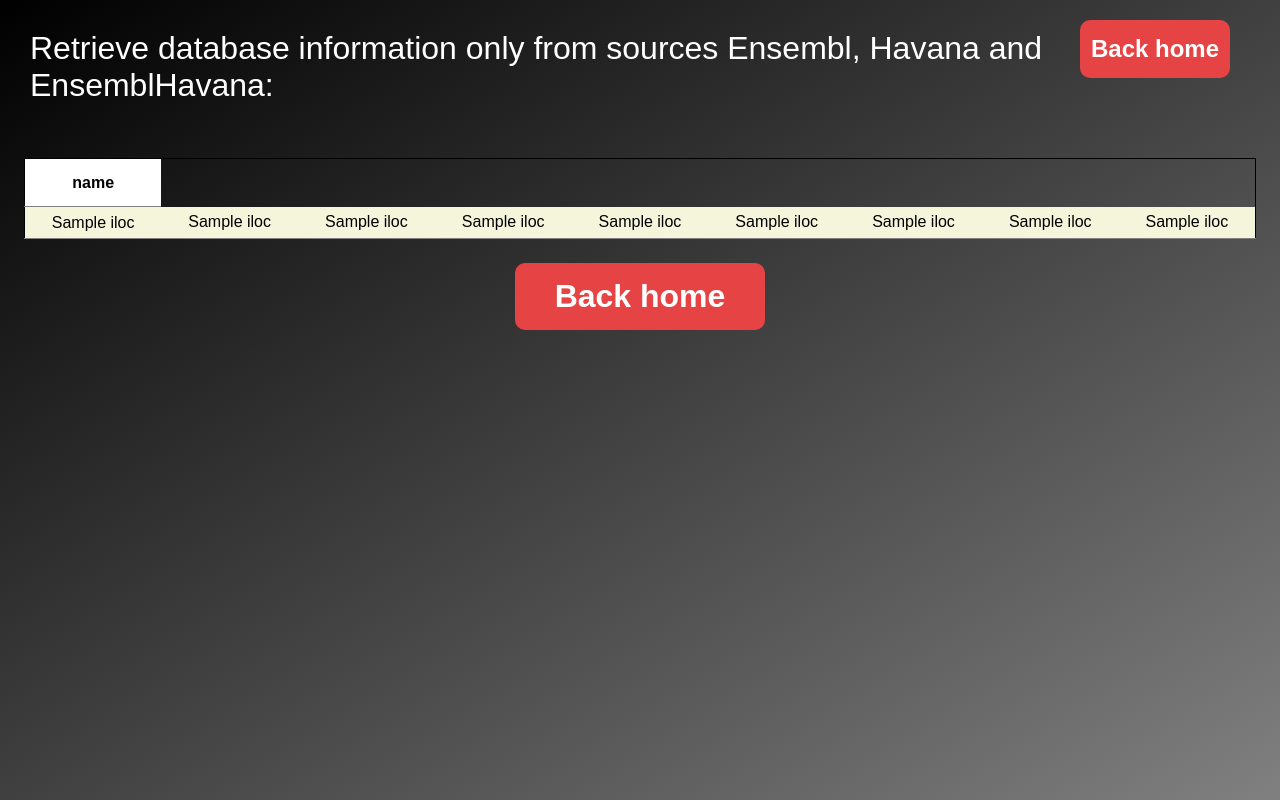
After one commit to alessandromacc/AP-project, a Flask app: template templates/EHfullselect.html in a window 1280 px wide. The commit adds this page. Run offline with Flask 2, Linux system fonts and the light colour scheme; the template is opened without the code that fills it: most values are stand-ins (such as "Sample title", 1, 10 or a date in 2020); parts of the project's set-up code (start-up, migrations or seed data) failed here and were passed over.

Commit message:
final layout fixed in all pages, added EHfullselect

```diff
--- a/server.py
+++ b/server.py
@@ -75,6 +75,11 @@
     d = df.execute(reg, 'EHselect')
     return render_template('EHselect.html', d=d, desc=Gff3.description())
 
+@myapp.route('/EHfullselect')
+def EH_fullselect(reg=reg, df=df):
+    d = df.execute(reg, 'EHselect')
+    return render_template('EHfullselect.html', d=d, desc=Gff3.description())
+
 @myapp.route('/EHentries')
 def EH_entries(reg=reg, df=df):
     d = df.execute(reg, 'EHentries')
--- a/static/unique.css
+++ b/static/unique.css
@@ -92,22 +92,20 @@
     border:1px solid red;
 }
 .header{
-    position: absolute;
-    left:30px;
-    top:30px;
     font-size: 4vh;
-    background-color: black;
     color:white;
-    width:700px;
-    text-align:center;
+    width: 100%;
+    padding: 30px;
 }
 .docu-header{
-
     font-size: 2rem;
-    background-color: black;
+    background-image:linear-gradient(to bottom right, black, gray);
+    background-size: cover;
+    background-position: center;
+    background-repeat: no-repeat;
     color:white;
     width:100%;
-
+    padding: 30px;
 }
 
 .pag-background{
@@ -116,14 +114,8 @@
     background-position: center;
     background-repeat: no-repeat;
 }
-
-.header-home{
-    width: 100%;
-    font-size: 4vh;
-    background-color: plum;
-    text-align: center;
-    vertical-align: middle;
-    height: 6vh;
+html, body{
+    min-height: 100%;
 }
 
 .content{
@@ -171,6 +150,7 @@
     top: 100%;
     margin-right: auto;
     margin-left: auto;
+    margin-bottom: 20px;
 
 }
 
@@ -186,9 +166,39 @@
     opacity: 0.5;
 }
 
+.button-backhome-up{
+    color:white;
+    background-color: rgb(230, 68, 68);
+    width: 150px;
+    padding-top: 15px;
+    padding-bottom: 15px;
+    font-weight:600;
+    text-align: center;
+    border-radius: 10px;
+    transition: background-color 0.33s, color 0.33s;
+    font-size:3vh;
+    position: absolute;
+    right: 50px;
+    top: 20px;
+
+}
+
+.button-backhome-up:hover{
+    background-color:rgba(230, 68, 68, 0.5) ;
+    color:white;
+    opacity: 0.7;
+}
+
+.button-backhome-up:hover{
+    background-color:rgba(245, 40, 40, 0.603) ;
+    color:white;
+    opacity: 0.5;
+}
+
 table{
     min-width: 30%;
-
+    margin-left: auto;
+    margin-right: auto;
     border: 1px solid;
     border-collapse: collapse;
 }
--- a/templates/BasicInfo.html
+++ b/templates/BasicInfo.html
@@ -8,8 +8,8 @@
     <title>Obtain basic informations</title>
 </head>
 <body class="pag-background">
-    <div class="banner">
-
+    <div class = 'button-backhome-up'>
+        <a href="/" >Back home</a>
     </div>
     <div class="header">
         Basic informations about the dataset:
--- a/templates/EHGeneNames.html
+++ b/templates/EHGeneNames.html
@@ -8,8 +8,8 @@
     <title>EHGeneNames</title>
 </head>
 <body class="pag-background">
-    <div class="banner">
-
+    <div class = 'button-backhome-up'>
+        <a href="/" >Back home</a>
     </div>
     <div class="header">
         Retrieve gene names only from sources Ensembl, Havana and EnsemblHavana:
--- a/templates/EHentries.html
+++ b/templates/EHentries.html
@@ -8,8 +8,8 @@
     <title>EHentries</title>
 </head>
 <body class="pag-background">
-    <div class="banner">
-
+    <div class = 'button-backhome-up'>
+        <a href="/" >Back home</a>
     </div>
     <div class="header">
         Retrieve entries counts only from sources Ensembl, Havana and EnsemblHavana:
--- /dev/null
+++ b/templates/EHfullselect.html
@@ -0,0 +1,38 @@
+<!DOCTYPE html>
+<html lang="en">
+<head>
+    <meta charset="UTF-8">
+    <meta http-equiv="X-UA-Compatible" content="IE=edge">
+    <meta name="viewport" content="width=device-width, initial-scale=1.0">
+    <link rel="stylesheet" href="/static/unique.css">
+    <title>EHfullselect</title>
+</head>
+<body class="pag-background">
+    <div class = 'button-backhome-up'>
+        <a href="/" >Back home</a>
+    </div>
+    <div class="header">
+        Retrieve database information only from sources Ensembl, Havana and EnsemblHavana:
+    </div>
+    <div class="content">
+        <table class="fullrow">
+            <tr>
+                {%for z in desc.keys()%}
+                <th>{{z}}</th>
+                {%endfor%}
+            </tr>
+            {% set h = d.dataframe['Type']|length %}
+            {% for i in range(h) %}
+            <tr>
+                {% for j in range(9) %}
+                <td>{{d.dataframe.iloc[i,j]}}</td>
+                {%endfor%}
+            </tr>
+            {%endfor%}
+        </table>
+    </div>
+    <div class="button-backhome">
+        <a href="/" >Back home</a>
+    </div>
+</body>
+</html>
--- a/templates/EntireChromosomes.html
+++ b/templates/EntireChromosomes.html
@@ -8,11 +8,11 @@
     <title>EntireChromosomes</title>
 </head>
 <body class="pag-background">
-    <div class = "banner">
-
+    <div class = 'button-backhome-up'>
+        <a href="/" >Back home</a>
     </div>
     <div class = "header">
-        Here is data about entire chromosomes in the genome assembly:
+        Data about entire chromosomes in the genome assembly:
     </div>
     <div class = "content">
         <table class="fullrow">
--- a/templates/EntriesCount.html
+++ b/templates/EntriesCount.html
@@ -8,11 +8,11 @@
     <title>EntriesCount</title>
 </head>
 <body class="pag-background">
-    <div class = "banner">
-
+    <div class = 'button-backhome-up'>
+        <a href="/" >Back home</a>
     </div>
     <div class = "header">
-        Here is a list of the entries for each available source:
+        Retrieve entries count for each available source:
     </div>
     <div class = "content">
         <table>
--- a/templates/FeaturesCount.html
+++ b/templates/FeaturesCount.html
@@ -8,11 +8,11 @@
     <title>FeaturesCount</title>
 </head>
 <body class="pag-background">
-    <div class = "banner">
-
+    <div class = 'button-backhome-up'>
+        <a href="/" >Back home</a>
     </div>
     <div class = "header">
-        Here is a list of the features from each available source:
+        Features count for each available source:
     </div>
     <div class = "content">
         <table>
--- a/templates/ListID.html
+++ b/templates/ListID.html
@@ -8,14 +8,16 @@
     <title>ListID</title>
 </head>
 <body class="pag-background">
-    <div class="banner"></div>
+    <div class = 'button-backhome-up'>
+        <a href="/" >Back home</a>
+    </div>
     <div class="header">
         List of the unique IDs found in the genome annotation:
     </div>
     <div class="content">
         <table>
             <tr>
-                <th>Unique IDs</th>
+                <th>Unique IDs of Chromosomes or supercontigs</th>
             </tr>
             {% for i in types.dataframe[0] %}
             <tr>
--- a/templates/ListTypes.html
+++ b/templates/ListTypes.html
@@ -8,11 +8,11 @@
     <title>ListTypes</title>
 </head>
 <body class="pag-background">
-    <div class = "banner">
-
+    <div class = 'button-backhome-up'>
+        <a href="/" >Back home</a>
     </div>
     <div class = "header">
-        Here is a list of the different feature types in the dataset:
+        Displaying the list of the different feature types in the dataset:
     </div>
     <div class = "content">
         <table>
--- a/templates/UnassembledSeq.html
+++ b/templates/UnassembledSeq.html
@@ -12,7 +12,7 @@
 
     </div>
     <div class = "header">
-        Here is data about what part of the genome assembly is unassembled:
+        Data regarding unassembled sequences in the annotation:
     </div>
     <div class = "content">
         <table>
--- a/templates/documentation.html
+++ b/templates/documentation.html
@@ -8,7 +8,9 @@
     <title>Documentation</title>
 </head>
 <body>
-    <div class="banner"></div>
+    <div class = 'button-backhome-up'>
+        <a href="/" >Back home</a>
+    </div>
     <div class="docu-header">Read some more informations about our project:</div>
     <div class="docu-content">
         <p>
```
Also changed, not shown: other parts of static/unique.css (+33 -13 lines), templates/EHselect.html (+4 -3 lines), templates/operations.html (+37 -1 lines), test.py (deleted, +0 -12 lines), README.md, 1 other file.
